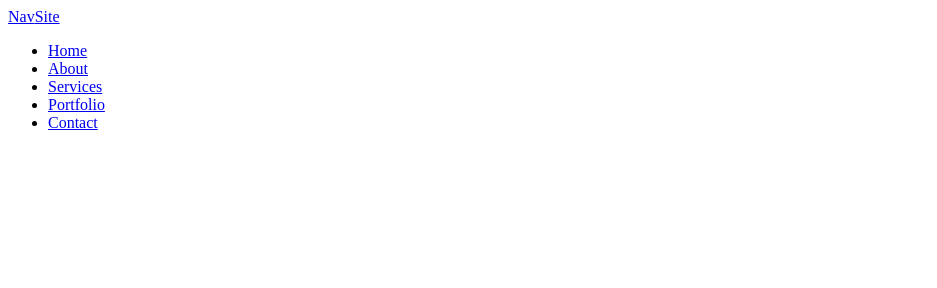
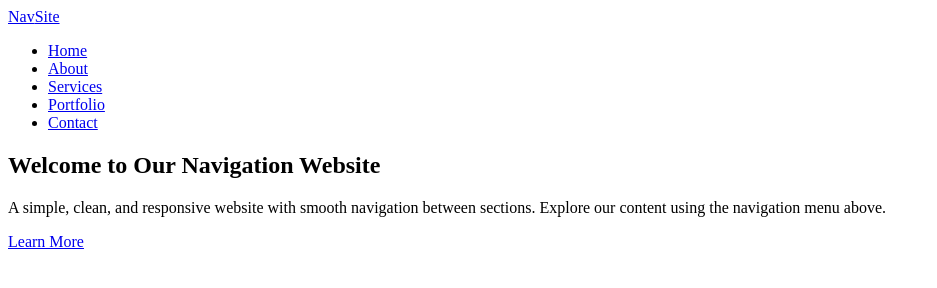
Before and after one commit to masumahmmed24/git-project-1, a plain HTML site: page index.html in a window 1280 px wide. Shown: the whole page, without its empty margins (0-937 px from the left). Drawn offline with Linux system fonts and the light colour scheme.

Commit message:
Version 2

```diff
--- a/index.html
+++ b/index.html
@@ -25,5 +25,14 @@
             </nav>
         </div>
     </header>
+
+        <!-- Hero Section -->
+    <section id="home" class="hero">
+        <div class="hero-content">
+            <h1>Welcome to Our Navigation Website</h1>
+            <p>A simple, clean, and responsive website with smooth navigation between sections. Explore our content using the navigation menu above.</p>
+            <a href="#about" class="btn">Learn More</a>
+        </div>
+    </section>
 </body>
 </html>
```
